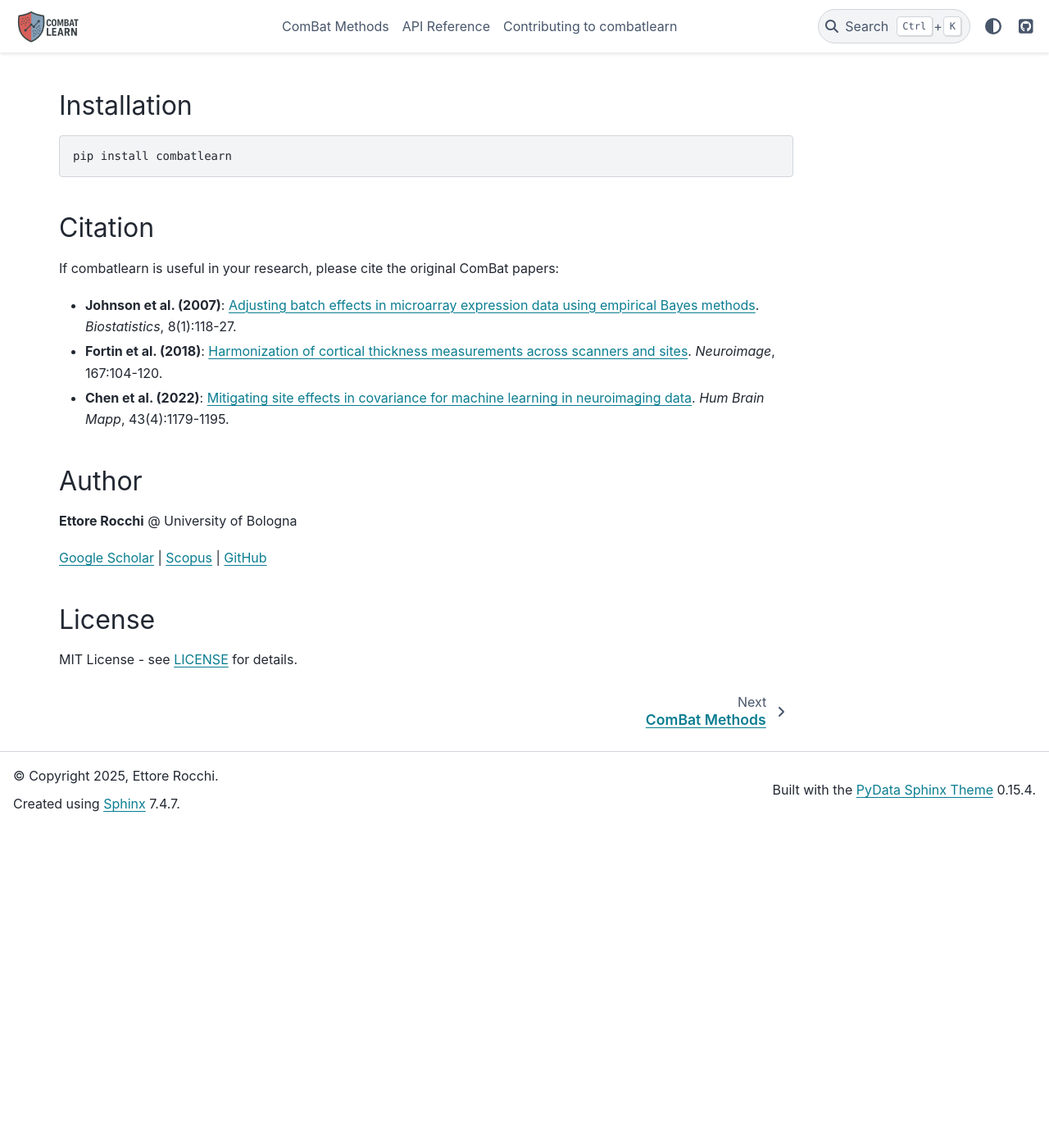
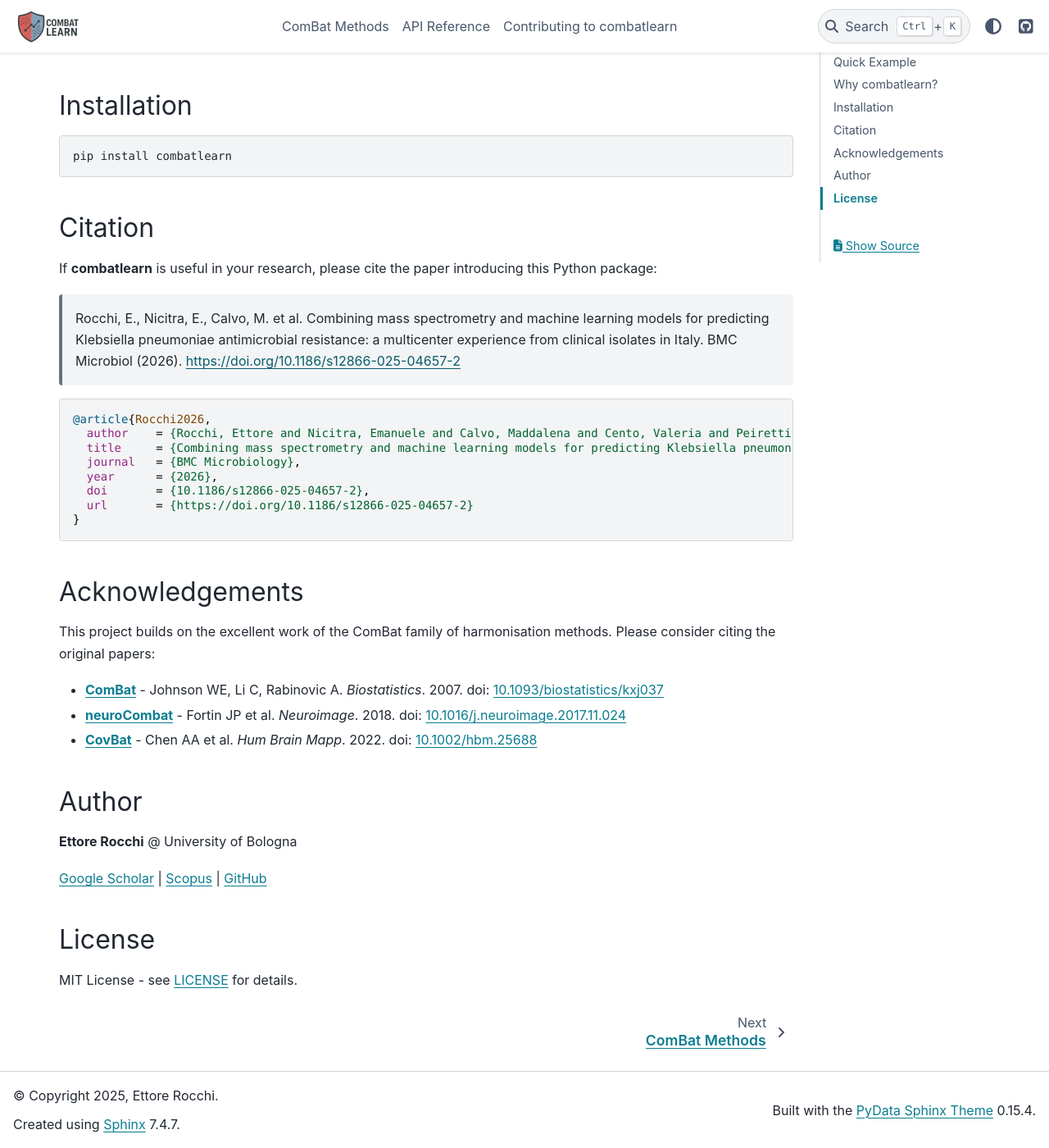
Before and after one commit to EttoreRocchi/combatlearn, a Sphinx documentation site: the page built from docs/source/index.md, in a window 1280 px wide and 1400 px high, scrolled down 1997 px. Shown: the whole window at 82% size. Built offline with Sphinx 7.4.7 and the PyData theme 0.15.4, drawn with Linux system fonts in a browser that asks for light colours; before the commit the page ends 3006 px from its top, so only the background shows below that.

Commit message:
[docs] update citation

````diff
--- a/docs/source/index.md
+++ b/docs/source/index.md
@@ -88,13 +88,31 @@
 
 ## Citation
 
-If combatlearn is useful in your research, please cite the original ComBat papers:
+If **combatlearn** is useful in your research, please cite the paper introducing this Python package:
 
-- **Johnson et al. (2007)**: [Adjusting batch effects in microarray expression data using empirical Bayes methods](https://doi.org/10.1093/biostatistics/kxj037). *Biostatistics*, 8(1):118-27.
+> Rocchi, E., Nicitra, E., Calvo, M. et al. Combining mass spectrometry and machine learning models for predicting Klebsiella pneumoniae antimicrobial resistance: a multicenter experience from clinical isolates in Italy. BMC Microbiol (2026). https://doi.org/10.1186/s12866-025-04657-2
 
-- **Fortin et al. (2018)**: [Harmonization of cortical thickness measurements across scanners and sites](https://doi.org/10.1016/j.neuroimage.2017.11.024). *Neuroimage*, 167:104-120.
+```bibtex
+@article{Rocchi2026,
+  author    = {Rocchi, Ettore and Nicitra, Emanuele and Calvo, Maddalena and Cento, Valeria and Peiretti, Laura and Asif, Zian and Menchinelli, Giulia and Posteraro, Brunella and Sala, Claudia and Colosimo, Claudia and Cricca, Monica and Sambri, Vittorio and Sanguinetti, Maurizio and Castellani, Gastone and Stefani, Stefania},
+  title     = {Combining mass spectrometry and machine learning models for predicting Klebsiella pneumoniae antimicrobial resistance: a multicenter experience from clinical isolates in Italy},
+  journal   = {BMC Microbiology},
+  year      = {2026},
+  doi       = {10.1186/s12866-025-04657-2},
+  url       = {https://doi.org/10.1186/s12866-025-04657-2}
+}
+```
 
-- **Chen et al. (2022)**: [Mitigating site effects in covariance for machine learning in neuroimaging data](https://doi.org/10.1002/hbm.25688). *Hum Brain Mapp*, 43(4):1179-1195.
+## Acknowledgements
+
+This project builds on the excellent work of the ComBat family of harmonisation methods.
+Please consider citing the original papers:
+
+- [**ComBat**](https://rdrr.io/bioc/sva/man/ComBat.html) - Johnson WE, Li C, Rabinovic A. _Biostatistics_. 2007. doi: [10.1093/biostatistics/kxj037](https://doi.org/10.1093/biostatistics/kxj037)
+
+- [**neuroCombat**](https://github.com/Jfortin1/neuroCombat) - Fortin JP et al. _Neuroimage_. 2018. doi: [10.1016/j.neuroimage.2017.11.024](https://doi.org/10.1016/j.neuroimage.2017.11.024)
+
+- [**CovBat**](https://github.com/andy1764/CovBat_Harmonization) - Chen AA et al. _Hum Brain Mapp_. 2022. doi: [10.1002/hbm.25688](https://doi.org/10.1002/hbm.25688)
 
 ## Author
 
````
